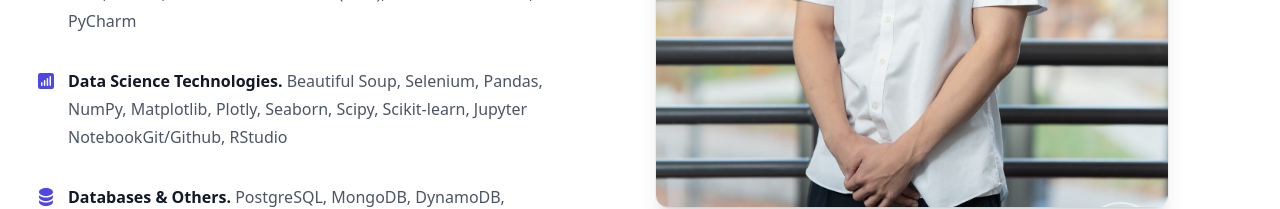
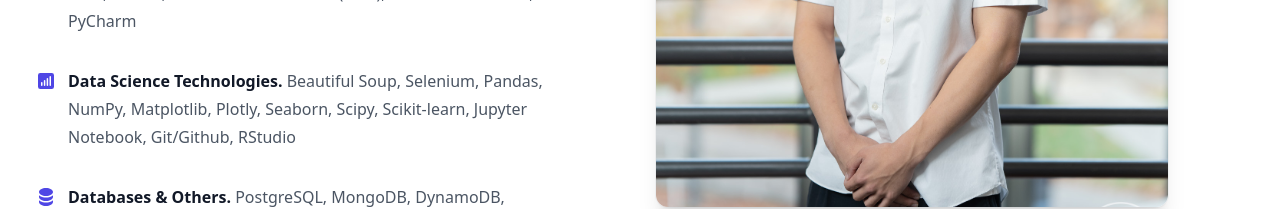
Before and after one commit to HenryLeungJ/personal-website, a Next.js app: page / in a window 1280 px wide. Shown: the part 537-746 px from the top of the page. Built offline with nearby package versions, Linux system fonts and the light colour scheme.

Commit message:
fixed capitalization

```diff
--- a/src/components/me.tsx
+++ b/src/components/me.tsx
@@ -21,7 +21,7 @@ const features = [
   {
     name: "Data Science Technologies.",
     description:
-      "Beautiful Soup, Selenium, Pandas, NumPy, Matplotlib, Plotly, Seaborn, Scipy, Scikit-learn, Jupyter NotebookGit/Github, RStudio",
+      "Beautiful Soup, Selenium, Pandas, NumPy, Matplotlib, Plotly, Seaborn, Scipy, Scikit-learn, Jupyter Notebook, Git/Github, RStudio",
     icon: ChartBarSquareIcon,
   },
   {
```
